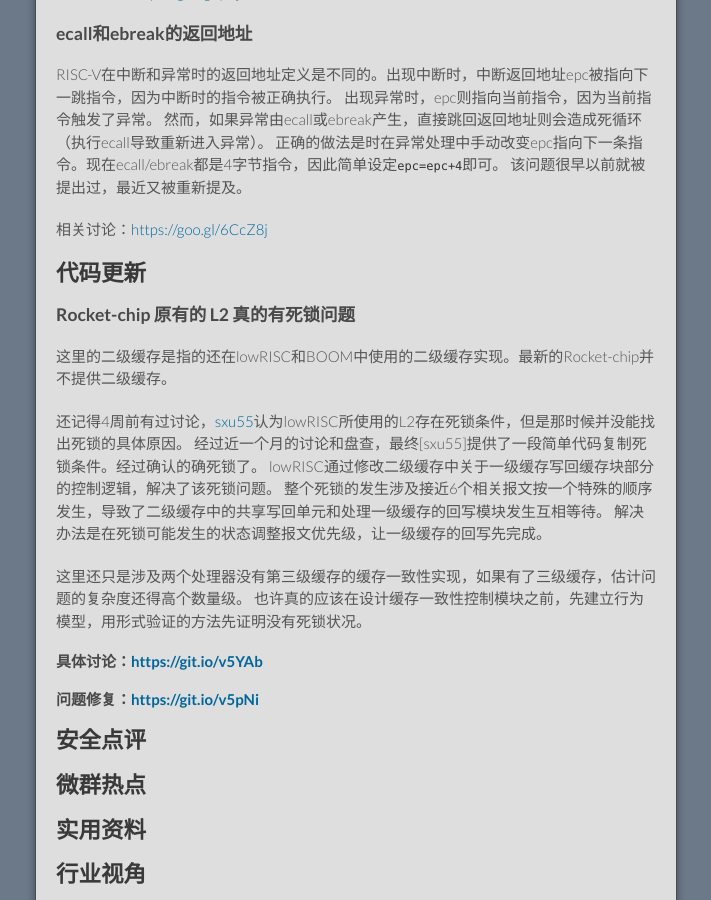
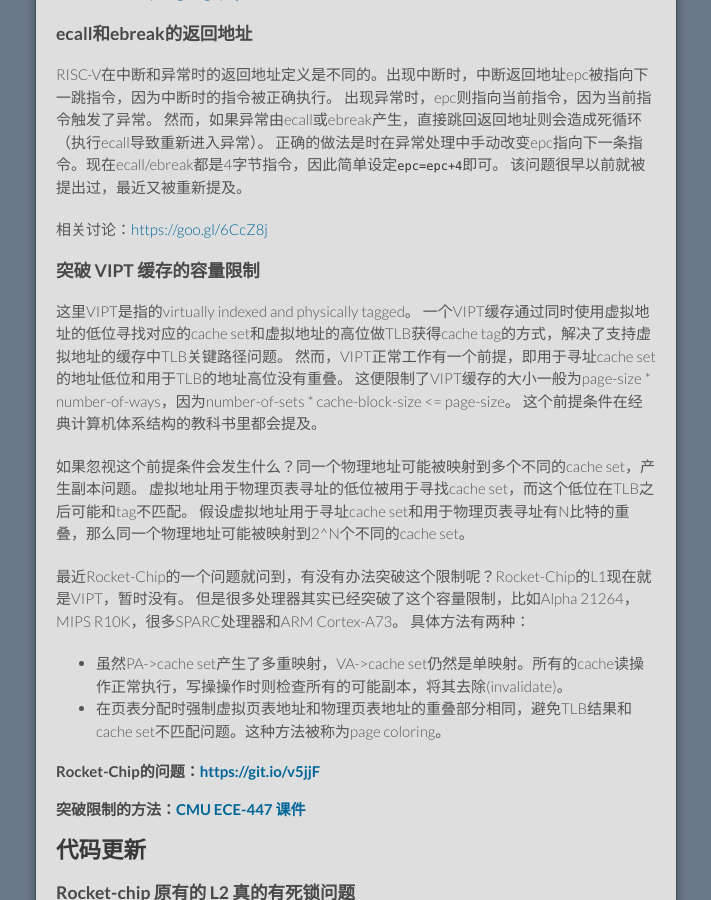
Before and after one commit to cnrv/home, a Jekyll site: the page built from bi-week-rpts/2017-09-28.md, in a window 1280 px wide and 900 px high, scrolled down 747 px. Shown: the whole window, without its empty margins (284-995 px from the left). Built offline with Jekyll 4.4.1, drawn with Linux system fonts in a browser that asks for light colours; Markdown is read by kramdown in place of the engine named in the settings; comment, search, counter and statistics services are not loaded; our own code applies the rules of GitHub Pages for plain Markdown files.

Commit message:
break the VIPT cache size limit

```diff
--- a/bi-week-rpts/2017-09-28.md
+++ b/bi-week-rpts/2017-09-28.md
@@ -38,6 +38,28 @@ RISC-V在中断和异常时的返回地址定义是不同的。出现中断时
 该问题很早以前就被提出过，最近又被重新提及。
 
 相关讨论：[https://goo.gl/6CcZ8j](https://groups.google.com/a/groups.riscv.org/forum/#!msg/sw-dev/Mn_qEm_OTOI/PayhGy6gAQAJ)
+
+### 突破 VIPT 缓存的容量限制
+
+这里VIPT是指的virtually indexed and physically tagged。
+一个VIPT缓存通过同时使用虚拟地址的低位寻找对应的cache set和虚拟地址的高位做TLB获得cache tag的方式，解决了支持虚拟地址的缓存中TLB关键路径问题。
+然而，VIPT正常工作有一个前提，即用于寻址cache set的地址低位和用于TLB的地址高位没有重叠。
+这便限制了VIPT缓存的大小一般为page-size * number-of-ways，因为number-of-sets * cache-block-size <= page-size。
+这个前提条件在经典计算机体系结构的教科书里都会提及。
+
+如果忽视这个前提条件会发生什么？同一个物理地址可能被映射到多个不同的cache set，产生副本问题。
+虚拟地址用于物理页表寻址的低位被用于寻找cache set，而这个低位在TLB之后可能和tag不匹配。
+假设虚拟地址用于寻址cache set和用于物理页表寻址有N比特的重叠，那么同一个物理地址可能被映射到2^N个不同的cache set。
+
+最近Rocket-Chip的一个问题就问到，有没有办法突破这个限制呢？Rocket-Chip的L1现在就是VIPT，暂时没有。
+但是很多处理器其实已经突破了这个容量限制，比如Alpha 21264，MIPS R10K，很多SPARC处理器和ARM Cortex-A73。
+具体方法有两种：
+
+- 虽然PA->cache set产生了多重映射，VA->cache set仍然是单映射。所有的cache读操作正常执行，写操操作时则检查所有的可能副本，将其去除(invalidate)。
+- 在页表分配时强制虚拟页表地址和物理页表地址的重叠部分相同，避免TLB结果和cache set不匹配问题。这种方法被称为page coloring。
+
+#### Rocket-Chip的问题：[https://git.io/v5jjF](https://github.com/freechipsproject/rocket-chip/issues/1008)
+#### 突破限制的方法：[CMU ECE-447 课件](https://www.ece.cmu.edu/~ece447/s13/lib/exe/fetch.php?media=onur-447-spring13-lecture24-advancedcaching-afterlecture.pdf)
 
 ## 代码更新
 
```
